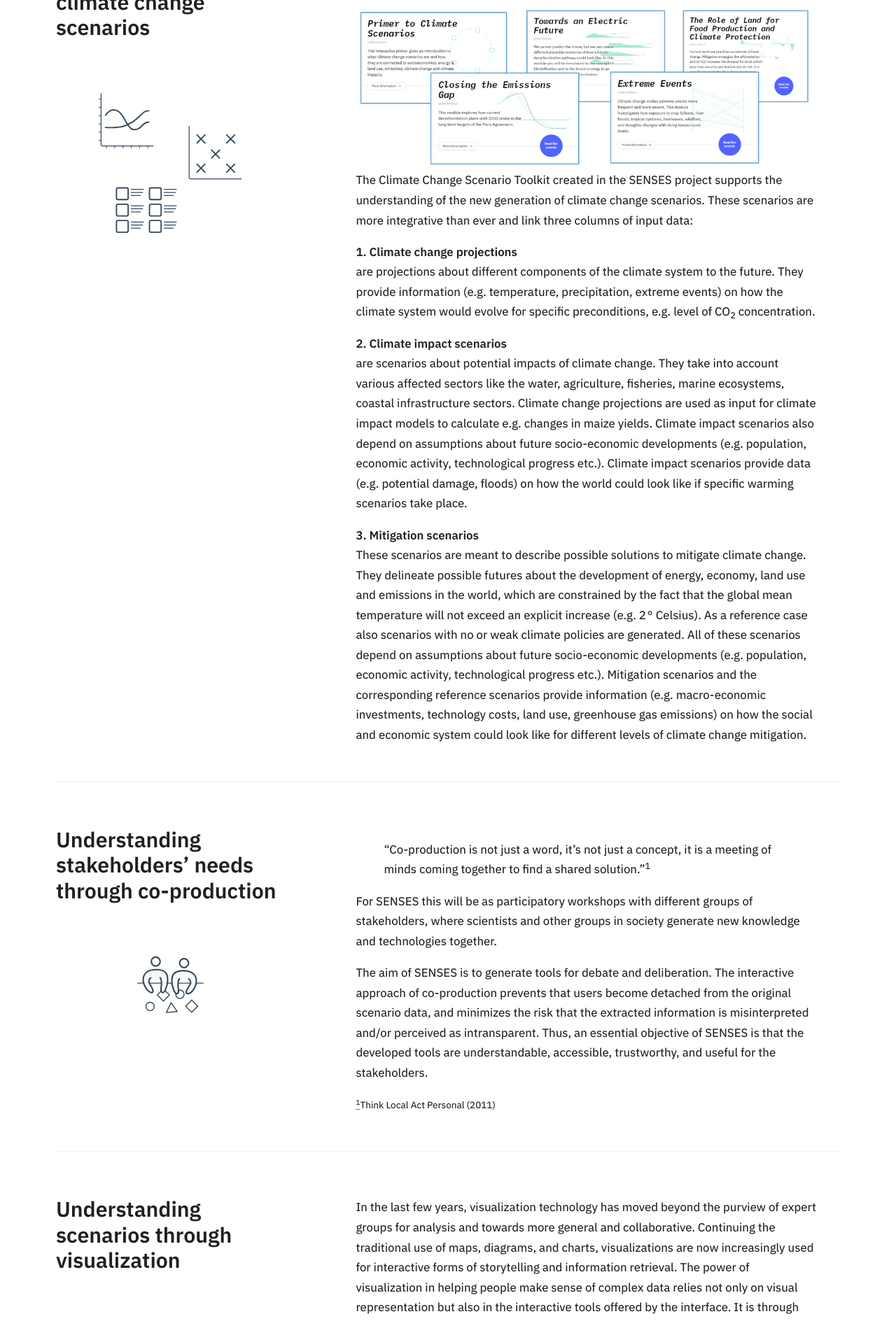
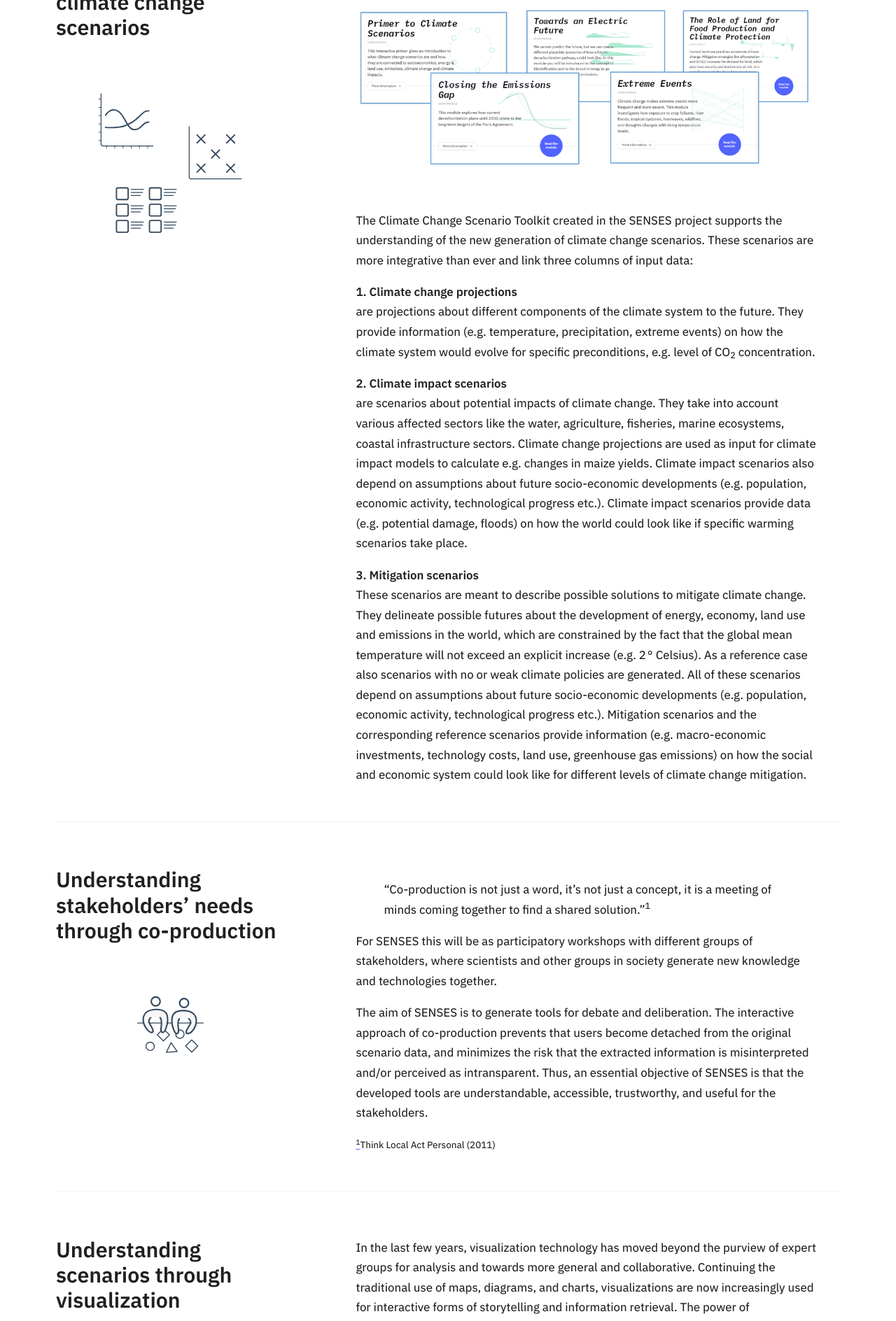
Before and after one commit to SensesProject/project-website-jekyll, a Jekyll site: the page built from index.html, in a window 1280 px wide. Shown: the part 343-2231 px from the top of the page at 70% size. Built offline with Jekyll 4.4.1, drawn with Linux system fonts in a browser that asks for light colours.

Commit message:
Update index.html

```diff
--- a/index.html
+++ b/index.html
@@ -11,7 +11,7 @@
     <div class="content">
       <p>
 Just launched: Visit the <b> <a href="https://climatescenarios.org/">SENSES Climate Change Scenario Toolkit. </a> </b> <br/><br/>
-         <img src="assets/ToolkitLearnModules.png" alt="SENSES Toolkit" class="wide mobile-invisible" />
+         <img src="assets/ToolkitLearnModules.png" alt="SENSES Toolkit" class="wide mobile-invisible" /> <br/><br/>
 The Climate Change Scenario Toolkit created in the SENSES project supports the understanding of the new generation of climate change scenarios. These scenarios are more integrative than ever and link three columns of input data:
       </p>
       <p>
```
